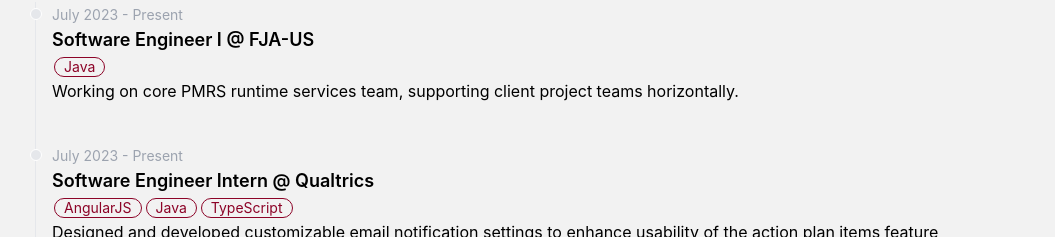
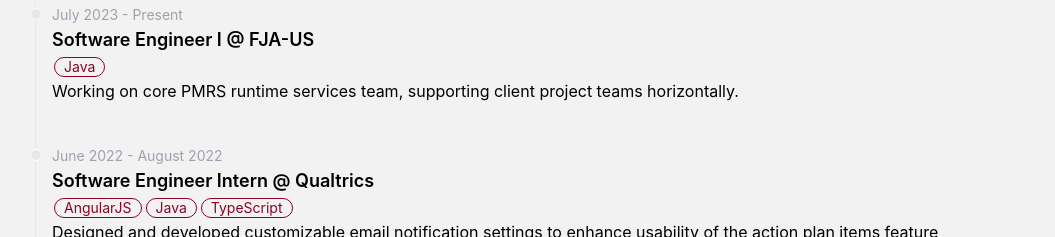
Before and after one commit to emlywu/website, a React (Create React App) app: page / in a window 1280 px wide. Shown: the part 1874-2111 px from the top of the page, without its empty margins (109-1164 px from the left). Built offline with nearby package versions, Linux system fonts and the light colour scheme.

Commit message:
fix date

```diff
--- a/src/components/Experience.jsx
+++ b/src/components/Experience.jsx
@@ -22,7 +22,7 @@
             </li>
             <li class="mb-10 ml-4">
               <div class="absolute w-3 h-3 bg-gray-200 rounded-full mt-1.5 -left-1.5 border border-white dark:border-gray-900 dark:bg-gray-700"></div>
-              <time class="mb-1 text-sm font-normal leading-none text-gray-400 dark:text-gray-500">July 2023 - Present</time>
+              <time class="mb-1 text-sm font-normal leading-none text-gray-400 dark:text-gray-500">June 2022 - August 2022</time>
               <h3 class="text-lg font-semibold">Software Engineer Intern @ <a target="_blank" href="https://www.qualtrics.com/" className="company">Qualtrics</a></h3>
               <div className="badge badge-primary badge-outline">AngularJS</div>
               <div className="badge badge-primary badge-outline">Java</div>
```
